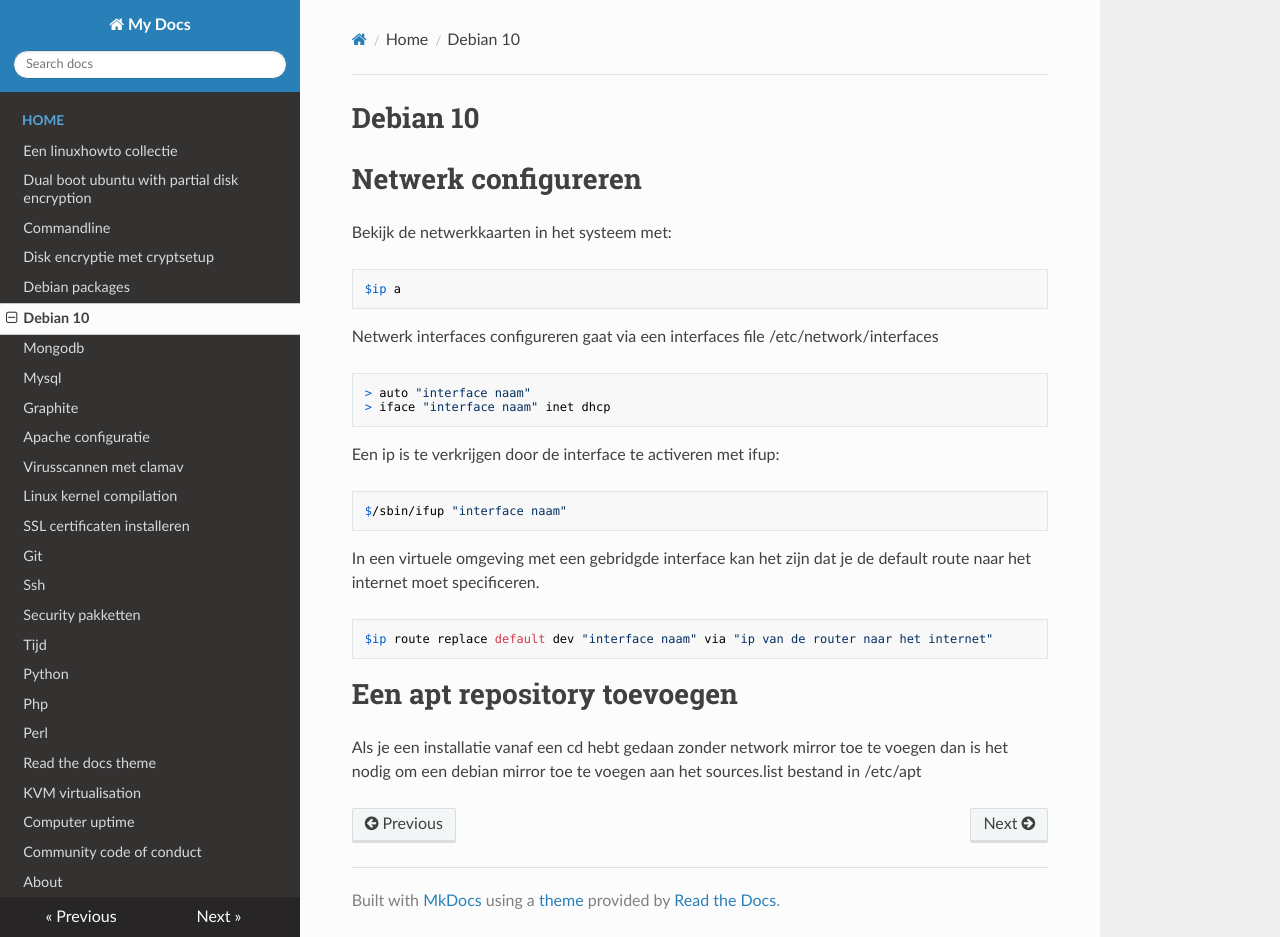
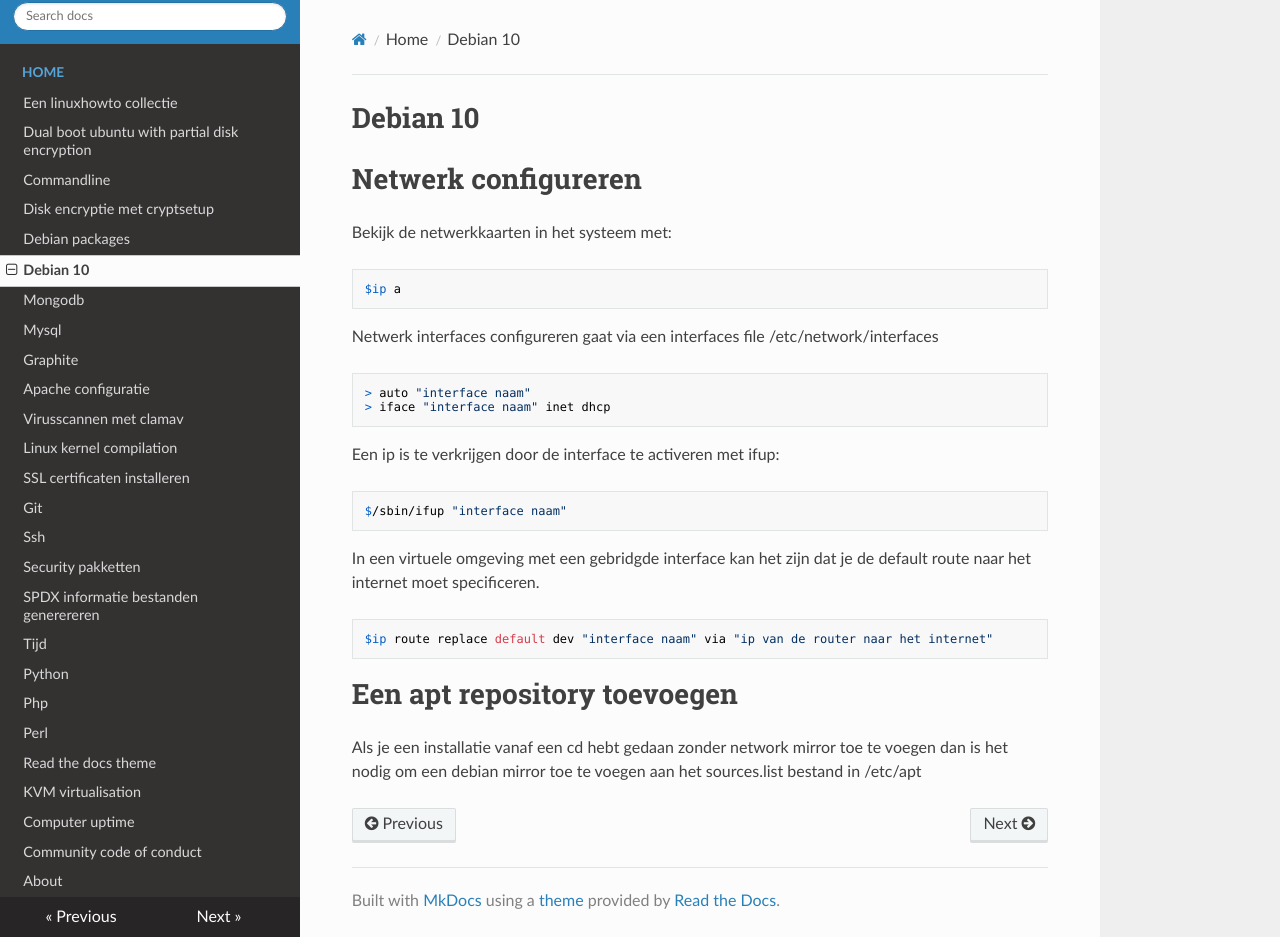
Before and after one commit to MatthewBuchananAstley/linuxhowto, an MkDocs documentation site: the page built from docs/debian10.md, in a window 1280 px wide and 937 px high. Built offline with MkDocs 1.6.1, drawn with Linux system fonts in a browser that asks for light colours; nearby versions of some CDN libraries.

Commit message:
added spdx.md

```diff
--- a/mkdocs.yml
+++ b/mkdocs.yml
@@ -17,6 +17,7 @@ nav:
         - git.md
         - ssh.md
         - security.md
+        - spdx.md
         - tijd.md
         - Python.md
         - Php.md
```
